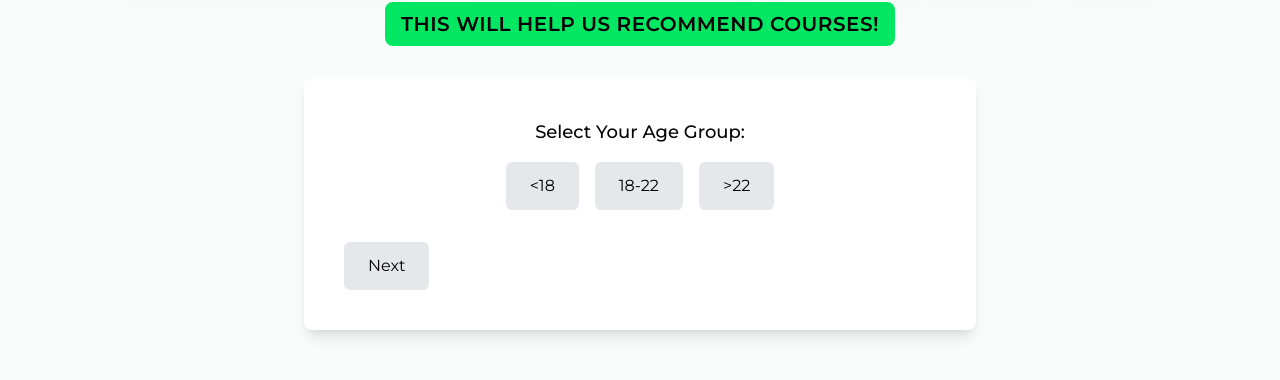
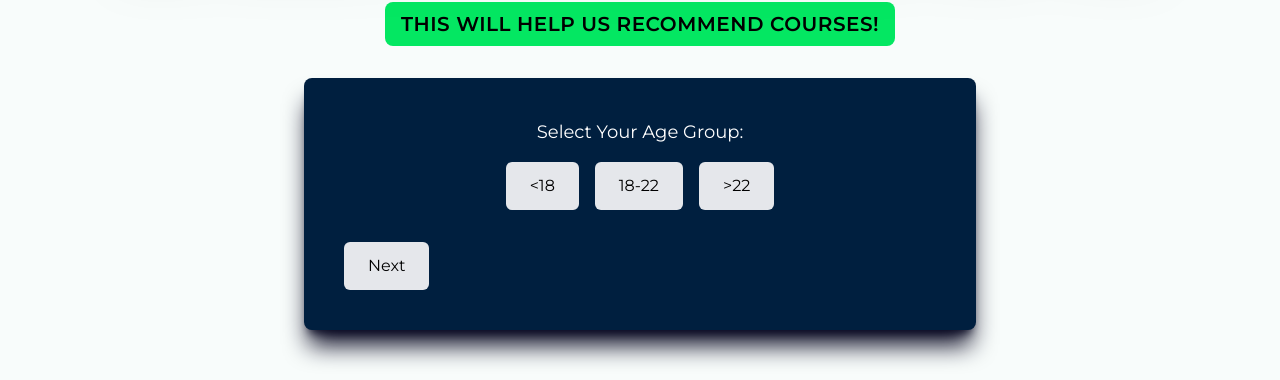
Before and after one commit to Sakshamm-Goyal/SharmaSIH, a React (Vite) app: page /form in a window 1280 px wide. Shown: the part 294-674 px from the top of the page. Built offline with nearby package versions, Linux system fonts and the light colour scheme; the HTML template or start-up script is replaced by a standard one.

Commit message:
recommender

```diff
--- a/package.json
+++ b/package.json
@@ -23,6 +23,8 @@
     "react-icons": "^5.3.0",
     "react-player": "^2.11.2",
     "react-router-dom": "^6.8.1",
+    "react-spring": "^9.7.4",
+    "react-swipeable": "^7.0.1",
     "react-visibility-sensor": "^5.1.1",
     "socket.io-client": "^4.7.5",
     "tailwind-merge": "^2.5.2"
--- a/src/pages/PostSignInPage.jsx
+++ b/src/pages/PostSignInPage.jsx
@@ -178,11 +178,12 @@ function PostSignInPage() {
         </p>
       </div>
 
-      <div className="mt-8 w-[90%] max-w-2xl rounded-lg bg-white p-10 shadow-lg">
-        <div className="text-black dark:text-white">
+      <div className="mt-8 w-11/12 max-w-2xl rounded-lg bg-[#001f3f] p-10 shadow-xl shadow-[#0a0a23]">
+  <div className="text-white">
+
           {step === 1 && (
             <div className="flex flex-col gap-4 items-center">
-              <p className="text-lg font-medium text-black dark:text-black">Select Your Age Group:</p>
+              <p className="text-lg font-large text-white dark:text-white">Select Your Age Group:</p>
               <div className="flex gap-4">
                 <button
                   className={`px-6 py-3 rounded-md ${
@@ -220,7 +221,7 @@ function PostSignInPage() {
 
           {step === 2 && (
             <div className="flex flex-col gap-4 items-center">
-              <p className="text-lg font-medium text-black dark:text-black">Select Your Gender:</p>
+              <p className="text-lg font-large text-black dark:text-white">Select Your Gender:</p>
               <div className="flex gap-4">
                 <button
                   className={`px-6 py-3 rounded-md ${
@@ -258,7 +259,7 @@ function PostSignInPage() {
 
           {step === 3 && (
             <div className="flex flex-col gap-4 items-center">
-              <p className="text-lg font-medium text-black dark:text-black">What is Your Current Education Level?</p>
+              <p className="text-lg font-large text-black dark:text-white">What is Your Current Education Level?</p>
               <div className="flex gap-4">
                 <button
                   className={`px-6 py-3 rounded-md ${
@@ -296,7 +297,7 @@ function PostSignInPage() {
 
           {step === 4 && (
             <div className="flex flex-col gap-4 items-center">
-              <p className="text-lg font-medium text-black dark:text-black">What Stage Are You in Your Career?</p>
+              <p className="text-lg font-large text-black dark:text-white">What Stage Are You in Your Career?</p>
               <div className="flex gap-4">
                 <button
                   className={`px-6 py-3 rounded-md ${
@@ -344,7 +345,7 @@ function PostSignInPage() {
 
           {step === 5 && (
             <div className="flex flex-col gap-4 items-center">
-              <p className="text-lg font-medium text-black dark:text-black">Select Your Interests:</p>
+              <p className="text-lg font-large text-black dark:text-white">Select Your Interests:</p>
               <div className="flex flex-wrap gap-4">
                 {sortedInterests.map((interest) => (
                   <button
```
Also changed, not shown: 1 other file (tests, documents, lock files or other folders).
